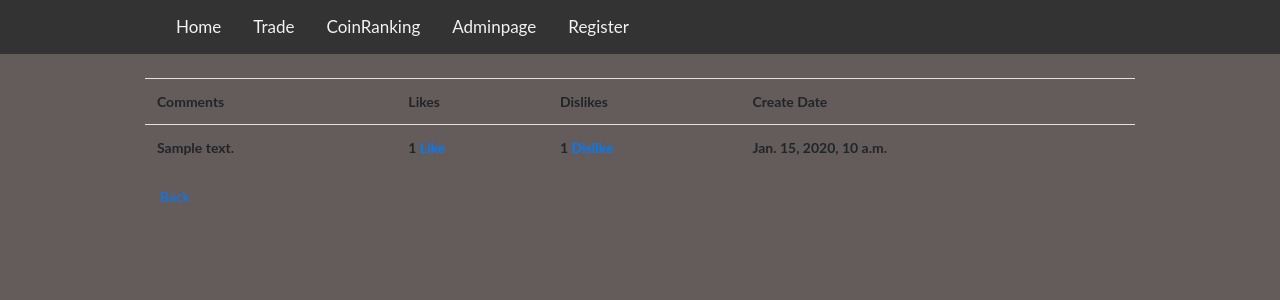
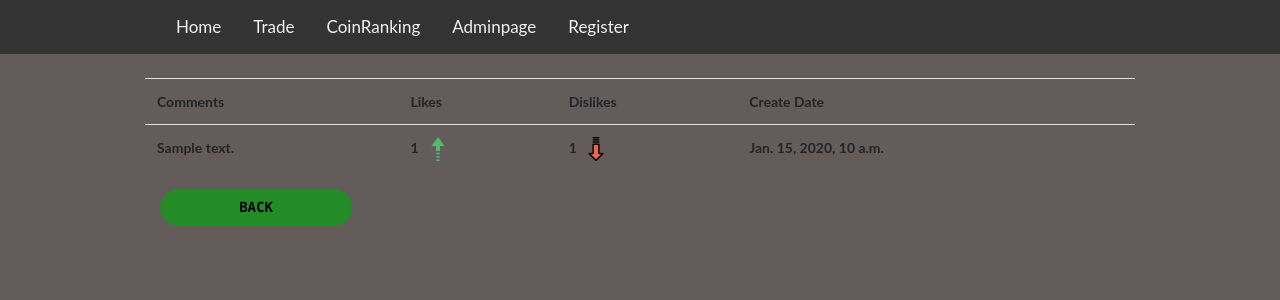
Before and after one commit to canberkeh/Cryptopapers_Project, a Django app: page /coinrank/1/comments in a window 1280 px wide. Shown: the top 300 px of the page. Run offline with Django 3.2, Linux system fonts and the light colour scheme; tables that the repository leaves empty hold one stand-in row (values such as "Sample post"); some libraries are stand-ins or nearby versions.

Commit message:
Template update - comments

```diff
--- a/templates/coinrank/comments.html
+++ b/templates/coinrank/comments.html
@@ -12,18 +12,19 @@
                 </tr>
             </thead>
             <tbody>
+                {% load static %}
                 {% for data in comments %}
                 <tr>
                     <td><b>{{ data.comment }}</b></td>
-                    <td><b>{{ data.like }} <a href="{% url 'coinrank:comment_like_counter' data.id %}">Like</a></b></td>
-                    <td><b>{{ data.dislike }} <a href="{% url 'coinrank:comment_dislike_counter' data.id %}">Dislike</a></b></td>
+                    <td><b>{{ data.like }} </b>&nbsp;<a href="{% url 'coinrank:comment_like_counter' data.id %}"><img src="{% static 'icons/up.png' %}" alt="Oops! something went wrong!"></a></td>
+                    <td><b>{{ data.dislike }} </b>&nbsp;<a href="{% url 'coinrank:comment_dislike_counter' data.id %}"><img src="{% static 'icons/down.png' %}" alt="Oops! something went wrong!"></a></td>
                     <td><b>{{ data.create_date }} </b></td>
                 </tr>
                 {% endfor %}
             </tbody>
         </table>
     </div>
-    <td><a class="button" href="/coinrank">Back</a></td>
+    <a href="/coinrank"><button class="add-new"><b>Back</b></button></a>
 
 </div>
 {% endblock %}
```
